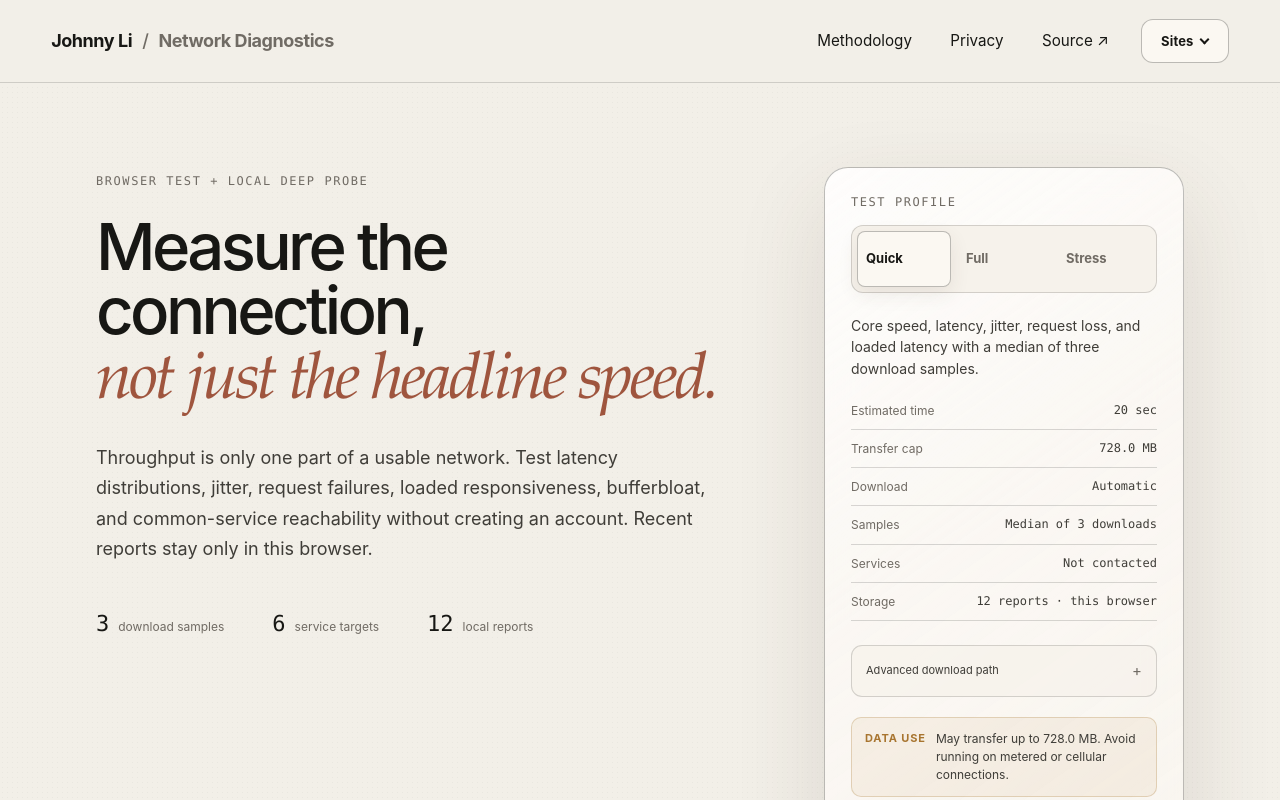
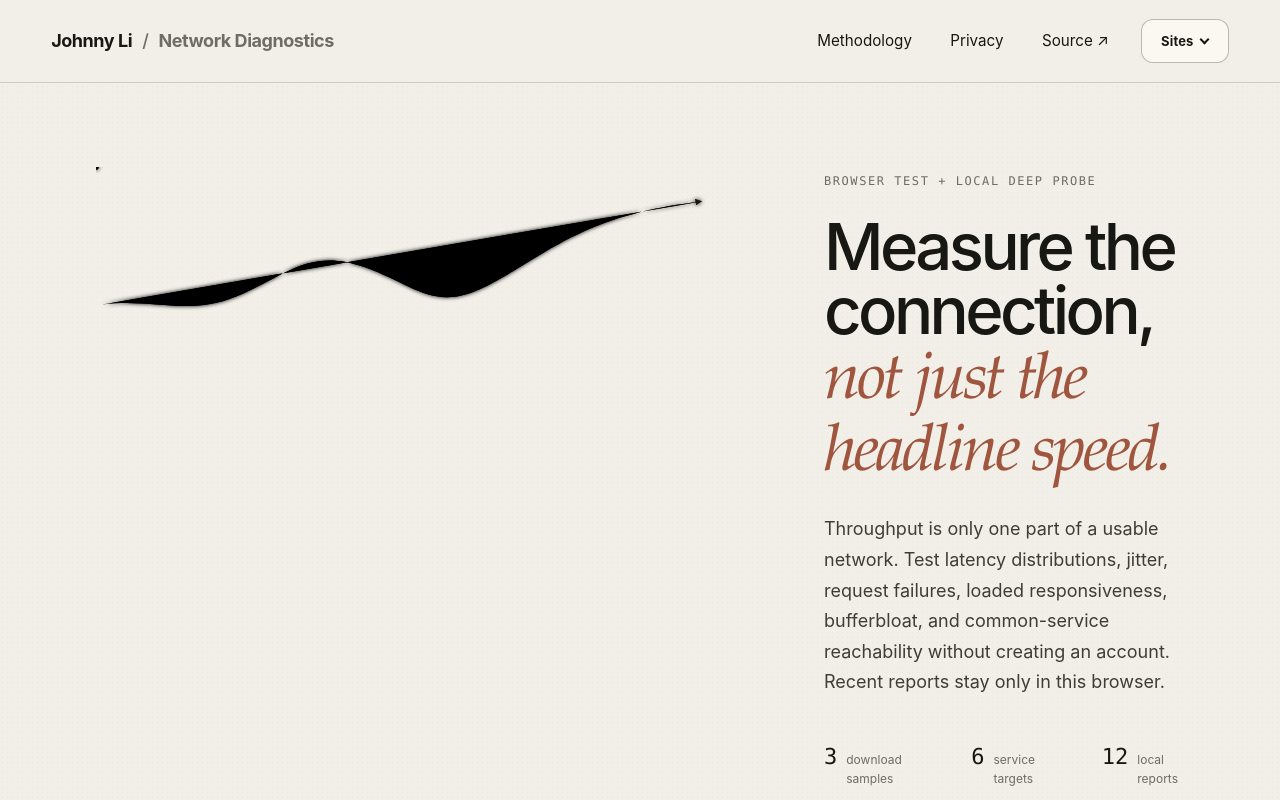
Before and after one commit to JohnnyZLi/Network-Diagnostics-Suite, a React (Vite) app: page / in a window 1280 px wide. Shown: the top 800 px of the page. Built offline with nearby package versions, Linux system fonts and the light colour scheme.

Commit message:
Mount animated hero signal trace

```diff
--- a/src/App.tsx
+++ b/src/App.tsx
@@ -5,6 +5,7 @@ import { runDiagnosticTest, TestCancelledError } from "./diagnostics/run-test";
 import { OWNED_SITES, installHeaderMenu, installSiteSwitcher } from "./design-system/site-controls.js";
 import { InformationPanels } from "./components/InformationPanels";
 import { DeepProbePanel } from "./components/DeepProbePanel";
+import { HeroSignalTrace } from "./components/HeroSignalTrace";
 import { MotionObserver } from "./components/MotionObserver";
 import { ProgressStage } from "./components/ProgressStage";
 import { RecentResultsPanel } from "./components/RecentResultsPanel";
@@ -218,6 +219,7 @@ export default function App() {
 
         <main>
           <section className="hero">
+            <HeroSignalTrace />
             <div className="hero__copy">
               <span className="eyebrow">Browser test + local deep probe</span>
               <h1>Measure the connection,<br /><em>not just the headline speed.</em></h1>
```
